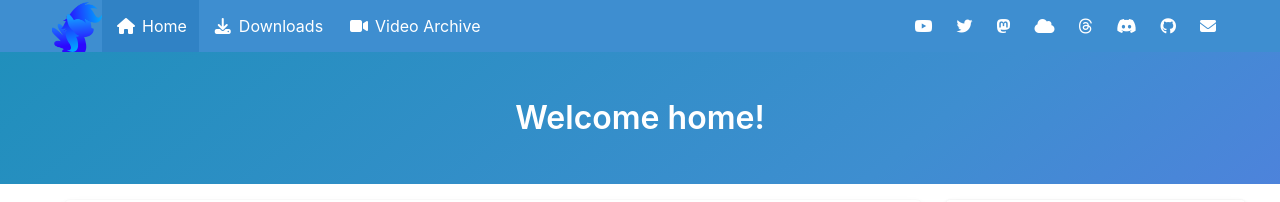
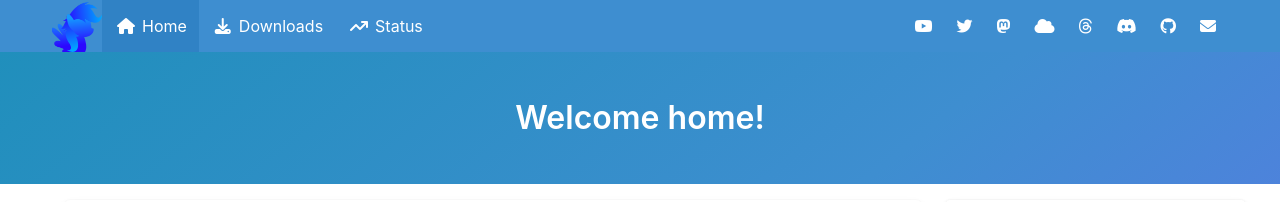
Before and after one commit to TheBobPony/bobpony.com, a Jekyll site: the page built from index.html, in a window 1280 px wide. Shown: the top 202 px of the page. Built offline with Jekyll 4.4.1, drawn with Linux system fonts in a browser that asks for light colours.

Commit message:
Add a status button. Remove the defunct Video Archive. (#6)
Co-authored-by: Smu1zel <lyndenl25@yahoo.com>

```diff
--- a/_includes/nav.html
+++ b/_includes/nav.html
@@ -27,12 +27,12 @@
             <span>Downloads</span>
           </span>
         </a>
-		<a href="https://video.bobpony.com" class="navbar-item">
+		<a href="https://status.bobpony.com/" class="navbar-item">
           <span class="icon-text">
             <span class="icon">
-              <i class="fas fa-video"></i>
+              <i class="fas fa-arrow-trend-up"></i>
             </span>
-            <span>Video Archive</span>
+            <span>Status</span>
           </span>
         </a>
       </div>
```
